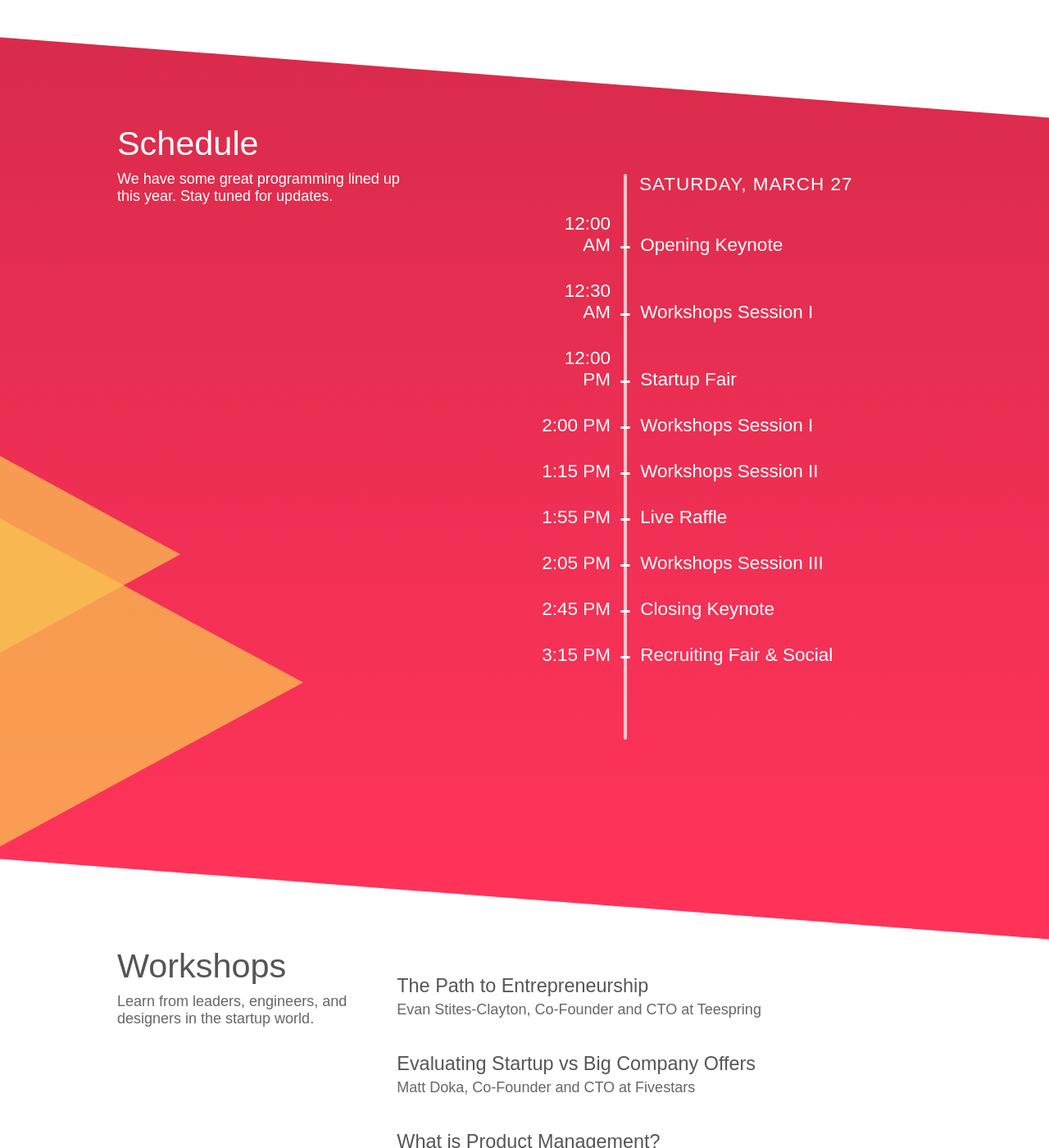
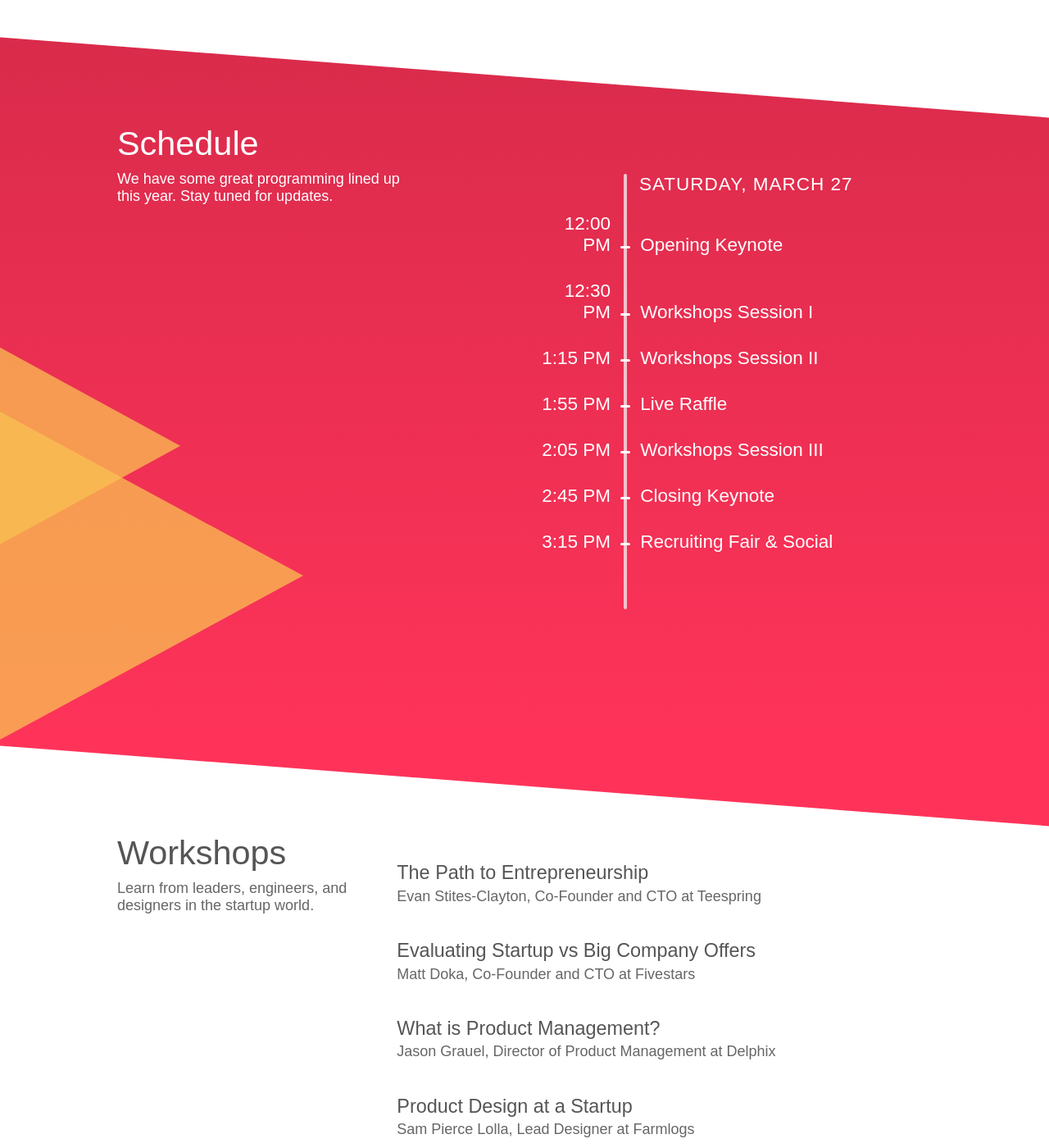
Before and after one commit to startupatbrown/startupatbrown.github.io, a Jekyll site: the page built from index.html, in a window 1280 px wide and 1400 px high, scrolled down 4932 px. Shown: the whole window at 82% size. Built offline with Jekyll 4.4.1, drawn with Linux system fonts in a browser that asks for light colours; nearby versions of some CDN libraries; library files that are not in the unit come from our copies.

Commit message:
css images

```diff
--- a/css/pages/index.scss
+++ b/css/pages/index.scss
@@ -485,14 +485,14 @@ svg.slant {
 #marcel {
   background: url("../../img/speakers/marcel.jpg") no-repeat;
    @media (max-width: $screen-sm-max) {
-    background-position: 0px 0px;
+    background-position: 50px 0px;
   }
 }
 
 #cheryl {
   background: url("../../img/speakers/sam.png") no-repeat;
   background-position: 0px -33px;
-  background-size: auto 430px !important;
+  // background-size: auto 430px !important;
   @media (max-width: $screen-sm-max) {
     background-position: -70px 0px;
 
--- a/index.html
+++ b/index.html
@@ -239,19 +239,11 @@ css:
             <h3>Saturday, March 27</h3>
             <ul>
               <li>
-                <span class="tl-time">12:00 AM</span>
+                <span class="tl-time">12:00 PM</span>
                 <span class="tl-title">Opening Keynote</span>
               </li>
               <li>
-                <span class="tl-time">12:30 AM</span>
-                <span class="tl-title">Workshops Session I</span>
-              </li>
-              <li>
-                <span class="tl-time">12:00 PM</span>
-                <span class="tl-title">Startup Fair</span>
-              </li>
-              <li>
-                <span class="tl-time">2:00 PM</span>
+                <span class="tl-time">12:30 PM</span>
                 <span class="tl-title">Workshops Session I</span>
               </li>
               <li>
```
